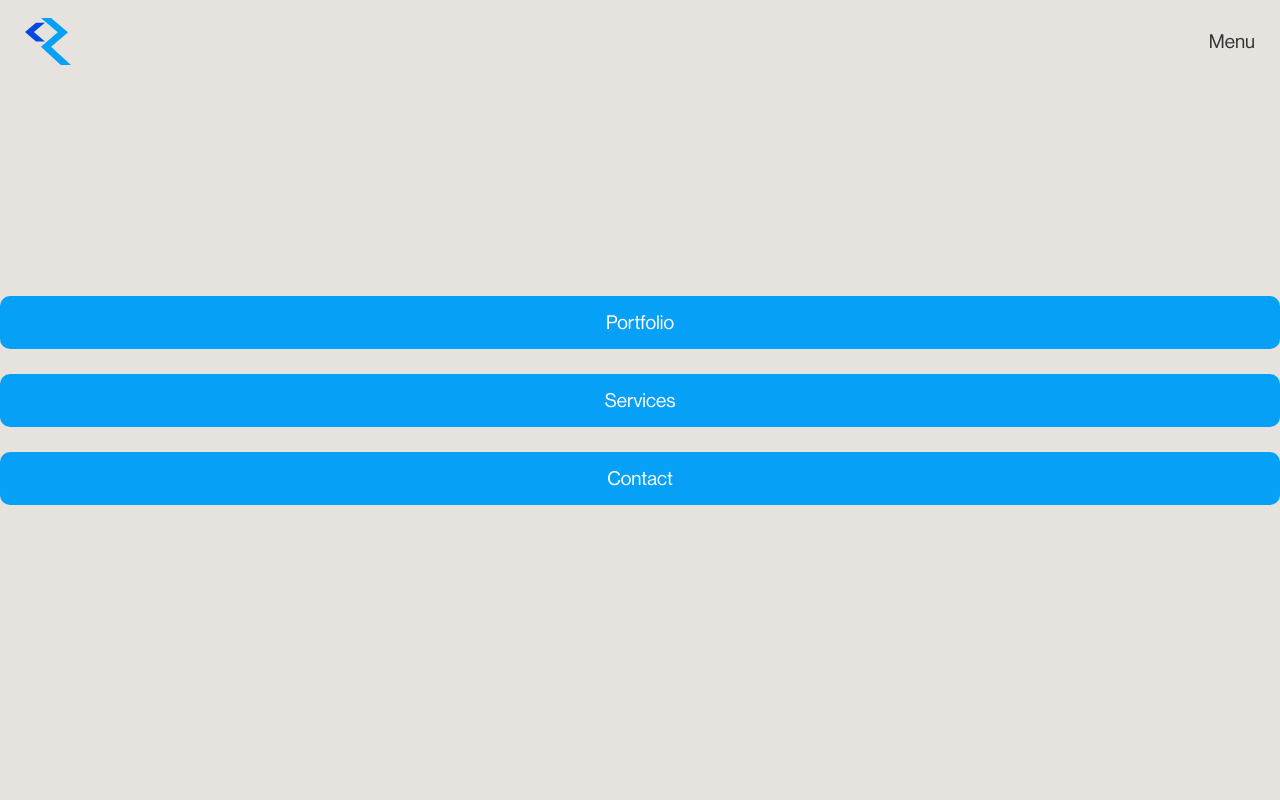
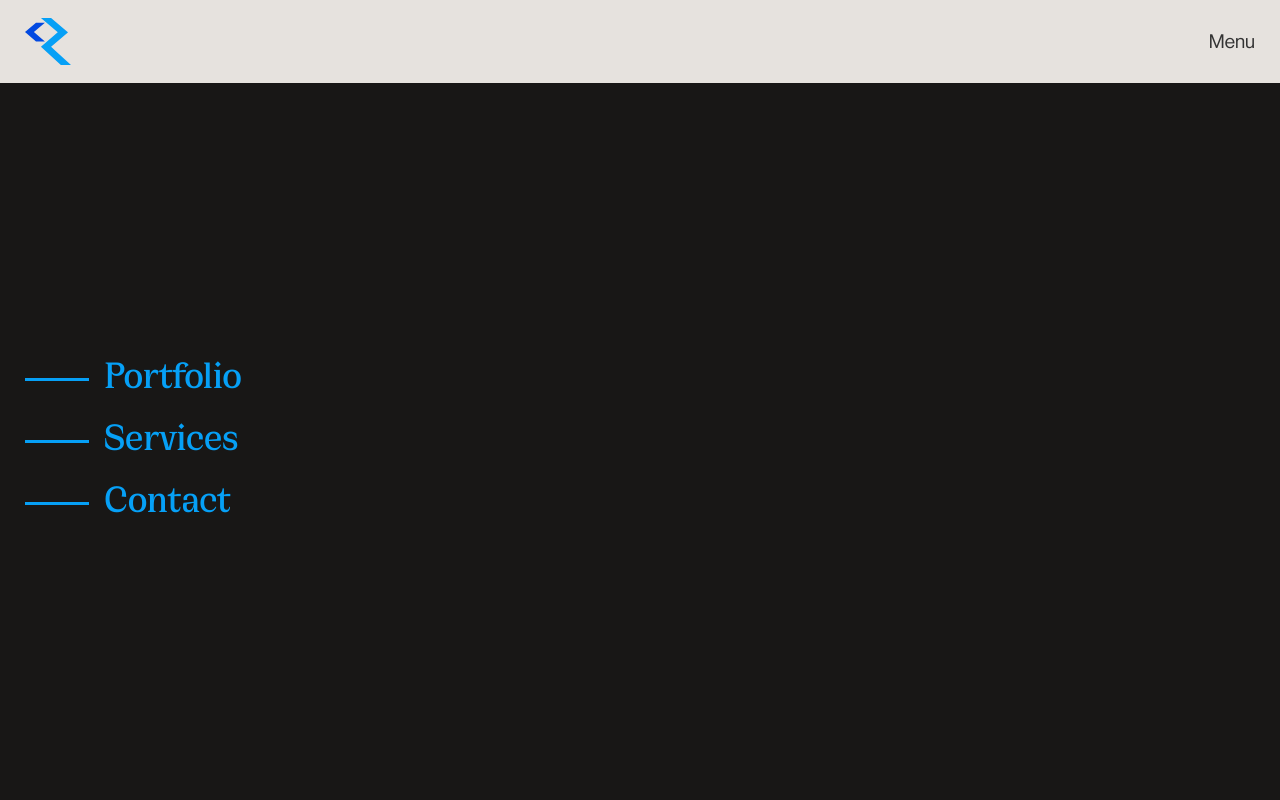
Before and after one commit to Max7oo/drwd_2024, a React (Vite) app: page / in a window 1280 px wide. Both pictures are taken after a click on the button "Menu". Shown: the top 800 px of the page. Built offline with nearby package versions, Linux system fonts and the light colour scheme.

Commit message:
More nav

```diff
--- a/src/assets/components/footer/Footer.css
+++ b/src/assets/components/footer/Footer.css
@@ -68,7 +68,6 @@
 
 #footer__contact span p {
   margin: 0;
-  width: 100px;
 }
 
 #footer__credits {
--- a/src/assets/components/navbar/NavBar.css
+++ b/src/assets/components/navbar/NavBar.css
@@ -4,11 +4,12 @@ nav {
   display: flex;
   justify-content: space-between;
   align-items: center;
+
   width: calc(100% - 50px);
+  margin-top: -100px;
+  padding: var(--mini-padding) var(--small-padding);
 
   background-color: var(--bg-grey);
-
-  padding: var(--mini-padding) var(--small-padding);
   transition: 0.3s ease-out;
 }
 
@@ -29,18 +30,94 @@ nav div {
   z-index: 999;
   position: fixed;
   display: flex;
-  right: 0;
-  justify-content: center;
+  justify-content: space-between;
   flex-direction: column;
-  align-items: left;
-  gap: var(--small-padding);
   height: 100vh;
   width: 100vw;
 
-  background-color: var(--bg-grey);
+  background-color: var(--bg-black);
   /* box-shadow: -10px 0px 15px var(--text-black); */
 
-  visibility: hidden;
   opacity: 0;
   transform: translateX(100%);
 }
+
+#menu p {
+  color: var(--text-white);
+  margin-left: var(--small-padding);
+}
+
+#menu__bar {
+  display: flex;
+  justify-content: space-between;
+  align-items: center;
+
+  width: calc(100% - 50px);
+  padding: var(--mini-padding) var(--small-padding);
+}
+
+#menu__bar div button {
+  padding: 0 0;
+}
+
+#menu__bar img,
+#menu__bar div button img {
+  height: 3rem;
+}
+
+#menu__items {
+  display: flex;
+  justify-content: center;
+  flex-direction: column;
+  gap: var(--small-padding);
+}
+
+#menu__items button {
+  display: flex;
+  align-items: center;
+  gap: var(--mini-padding);
+  margin-left: var(--small-padding);
+
+  padding: 0;
+  background-color: transparent;
+  border: 0;
+  border-radius: 0;
+
+  transition: transform 330ms ease-in-out;
+}
+
+#menu__items button:hover {
+  cursor: pointer;
+}
+
+#menu__items button h2 {
+  margin-bottom: 0;
+}
+
+#menu__items button span {
+  width: 4rem;
+  height: 3px;
+  background-color: var(--highlight);
+}
+
+#menu__socials {
+  display: grid;
+  grid-template-columns: auto auto;
+  grid-template-rows: auto;
+  column-gap: var(--mini-padding);
+  row-gap: var(--mini-padding);
+  margin: var(--small-padding);
+}
+#menu__socials span {
+  display: flex;
+  align-items: center;
+  gap: var(--mini-padding);
+  padding: var(--mini-padding);
+  color: var(--text-white);
+  border: 3px solid var(--highlight);
+  border-radius: var(--radius);
+}
+
+#menu__socials span img {
+  fill: var(--highlight);
+}
--- a/src/assets/components/navbar/NavBar.jsx
+++ b/src/assets/components/navbar/NavBar.jsx
@@ -1,11 +1,12 @@
 import { useEffect, useRef, useState } from "react";
-import { gsap, Power1 } from "gsap";
+import { gsap } from "gsap";
 import { ScrollTrigger } from "gsap/ScrollTrigger";
 import { Observer } from "gsap/Observer";
 import { ScrollToPlugin } from "gsap/ScrollToPlugin";
 
 import "./NavBar.css";
 import logo from "../../images/icon.svg";
+import close from "../../images/close.svg";
 
 function NavBar() {
   const context = useRef(null);
@@ -21,12 +22,11 @@ function NavBar() {
 
   useEffect(() => {
     let ctx = gsap.context(() => {
-      const tl = gsap.timeline({ defaults: { duration: 1 } });
-      tl.fromTo(
-        nav.current,
-        { marginTop: "-100%" },
-        { marginTop: "0%", ease: Power1.easeInOut }
-      );
+      gsap.to(nav.current, {
+        marginTop: 0,
+        visibility: "visible",
+        opacity: 1,
+      });
       Observer.create({
         target: window,
         type: "scroll",
@@ -43,15 +43,13 @@ function NavBar() {
     let ctx = gsap.context(() => {
       if (openMenu) {
         gsap.to("#menu", {
-          x: 0,
-          visibility: "visible",
+          x: "0%",
           opacity: 1,
         });
         setOpenMenu(!openMenu);
       } else {
         gsap.to("#menu", {
-          x: 100,
-          visibility: "hidden",
+          x: "100%",
           opacity: 0,
         });
         setOpenMenu(!openMenu);
@@ -62,13 +60,21 @@ function NavBar() {
   };
 
   const scrollToItem = (item) => {
-    console.log(item);
-    gsap.to(window, {
-      duration: 1,
-      scrollTo: { y: `#${item}`, offsetY: 50 },
-      ease: "Power1.easeInOut",
-    });
-    menu();
+    if (item === "services") {
+      gsap.to(window, {
+        duration: 1,
+        scrollTo: { y: `#${item}`, offsetY: 100 },
+        ease: "Power1.easeInOut",
+      });
+      menu();
+    } else {
+      gsap.to(window, {
+        duration: 1,
+        scrollTo: { y: `#${item}`, offsetY: 0 },
+        ease: "Power1.easeInOut",
+      });
+      menu();
+    }
   };
 
   return (
@@ -83,9 +89,30 @@ function NavBar() {
         </div>
       </nav>
       <div id="menu">
-        <button onClick={() => scrollToItem("portfolio")}>Portfolio</button>
-        <button onClick={() => scrollToItem("services")}>Services</button>
-        <button onClick={() => scrollToItem("contact")}>Contact</button>
+        <div id="menu__bar">
+          <img src={logo} alt="De Ruiter Webdevelopment Logo" />
+          <div>
+            {/* <button className="primary">Contact</button> */}
+            <button className="secondary" onClick={() => menu()}>
+              <img src={close} alt="Close menu" />
+            </button>
+          </div>
+        </div>
+        <div id="menu__items">
+          <button onClick={() => scrollToItem("portfolio")}>
+            <span />
+            <h2>Portfolio</h2>
+          </button>
+          <button onClick={() => scrollToItem("services")}>
+            <span />
+            <h2>Services</h2>
+          </button>
+          <button onClick={() => scrollToItem("contact")}>
+            <span />
+            <h2>Contact</h2>
+          </button>
+        </div>
+        <div></div>
       </div>
     </div>
   );
--- a/src/assets/components/portfolio/data.json
+++ b/src/assets/components/portfolio/data.json
@@ -3,24 +3,24 @@
     "title": "Bandencentrum Bloemsma",
     "category": "WEBSITE + REBRANDING",
     "text": "is een garage die zich specialiseert in al uw maatwerk voor banden. Dit houdt niet alleen in dat zij de perfecte set banden en velgen onder uw bolide zetten, maar deze ook uitlijnen en balanceren met geavanceerde technologie, uw velgen repareren en overige reparaties doen. De vakkundige werknemers doen dit allemaal terwijl u rustig verder kunt werken onder het genot van een bak koffie in de nieuwe kantine. Check de website op www.bandencentrumbloemsma.nl.",
-    "img": "./src/assets/images/portfolio/bandencentrumbloemsma.jpg"
+    "img": "/assets/images/portfolio/bandencentrumbloemsma.jpg"
   },
   {
     "title": "Eten & Co",
     "category": "WEBSITE",
     "text": "is een wereldrestaurant gevestigd in Groningen. Eten&Co laat zich inspireren door gerechten van over de hele wereld en bereidt deze met de grootst mogelijke zorg en aandacht voor de gasten. Deze gerechten worden aangeboden in buffetvorm. Benieuwd naar de website? Bezoek dan www.etenencogroningen.nl.",
-    "img": "./src/assets/images/portfolio/etenco.jpg"
+    "img": "/assets/images/portfolio/etenco.jpg"
   },
   {
     "title": "Bandencentrum Bloemsma",
     "category": "WEBSITE + REBRANDING",
     "text": "is een garage die zich specialiseert in al uw maatwerk voor banden. Dit houdt niet alleen in dat zij de perfecte set banden en velgen onder uw bolide zetten, maar deze ook uitlijnen en balanceren met geavanceerde technologie, uw velgen repareren en overige reparaties doen. De vakkundige werknemers doen dit allemaal terwijl u rustig verder kunt werken onder het genot van een bak koffie in de nieuwe kantine. Check de website op www.bandencentrumbloemsma.nl.",
-    "img": "./src/assets/images/portfolio/bandencentrumbloemsma.jpg"
+    "img": "/assets/images/portfolio/bandencentrumbloemsma.jpg"
   },
   {
     "title": "Eten & Co",
     "category": "WEBSITE",
     "text": "is een wereldrestaurant gevestigd in Groningen. Eten&Co laat zich inspireren door gerechten van over de hele wereld en bereidt deze met de grootst mogelijke zorg en aandacht voor de gasten. Deze gerechten worden aangeboden in buffetvorm. Benieuwd naar de website? Bezoek dan www.etenencogroningen.nl.",
-    "img": "./src/assets/images/portfolio/etenco.jpg"
+    "img": "/assets/images/portfolio/etenco.jpg"
   }
 ]
```
Also changed, not shown: src/assets/images/close.svg (added).
